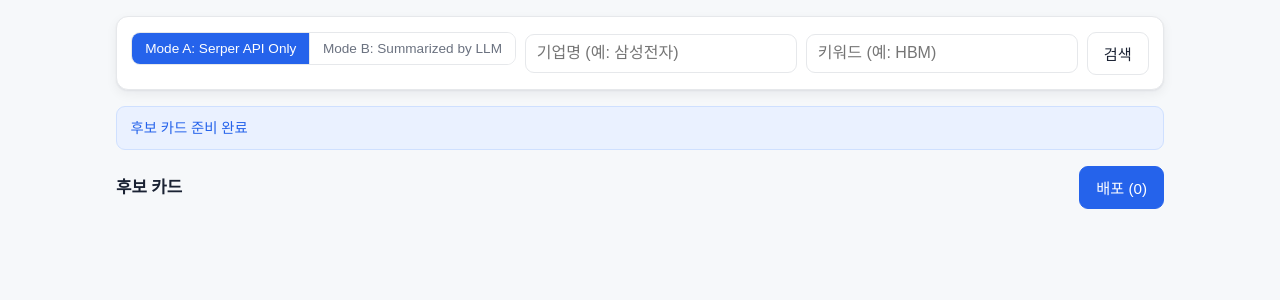
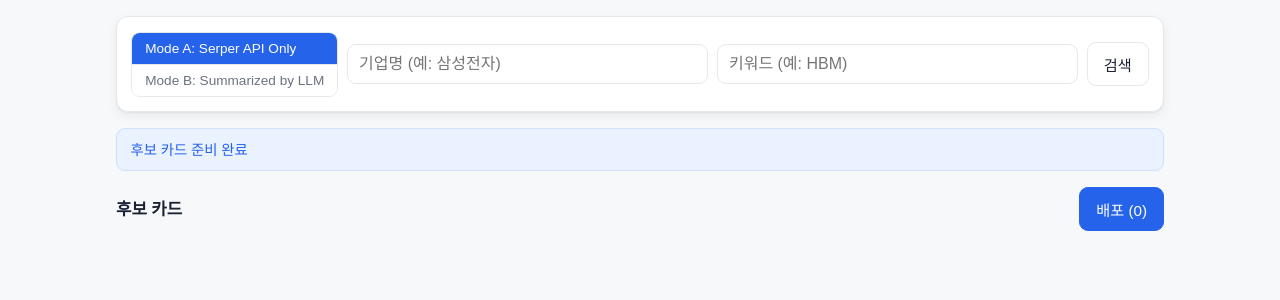
Before and after one commit to YunesungKim/market_dashboard, a Flask app: page / in a window 1280 px wide. Shown: the part 117-417 px from the top of the page. Run offline with Flask 3, Linux system fonts and the light colour scheme; data that the repository does not hold is empty.

Commit message:
style: Mode A/B 버튼 세로 스택으로 변경 (검색 버튼 줄바꿈 방지)
Co-Authored-By: Claude Opus 4.8 (1M context) <noreply@anthropic.com>

```diff
--- a/tools/static/generate.css
+++ b/tools/static/generate.css
@@ -61,14 +61,14 @@ body {
   border-radius: 9px; background: #fff; color: var(--text);
 }
 .mode-toggle {
-  display: inline-flex; align-self: flex-start;
+  display: inline-flex; flex-direction: column; align-self: flex-start;
   border: 1px solid var(--border); border-radius: 9px; overflow: hidden;
 }
 .mode-btn {
   padding: .5rem .8rem; border: none; background: #fff; color: var(--muted);
-  cursor: pointer; font-size: .85rem;
+  cursor: pointer; font-size: .85rem; text-align: left;
 }
-.mode-btn + .mode-btn { border-left: 1px solid var(--border); }
+.mode-btn + .mode-btn { border-top: 1px solid var(--border); }
 .mode-btn--active { background: var(--accent); color: #fff; }
 
 .status-box {
```
